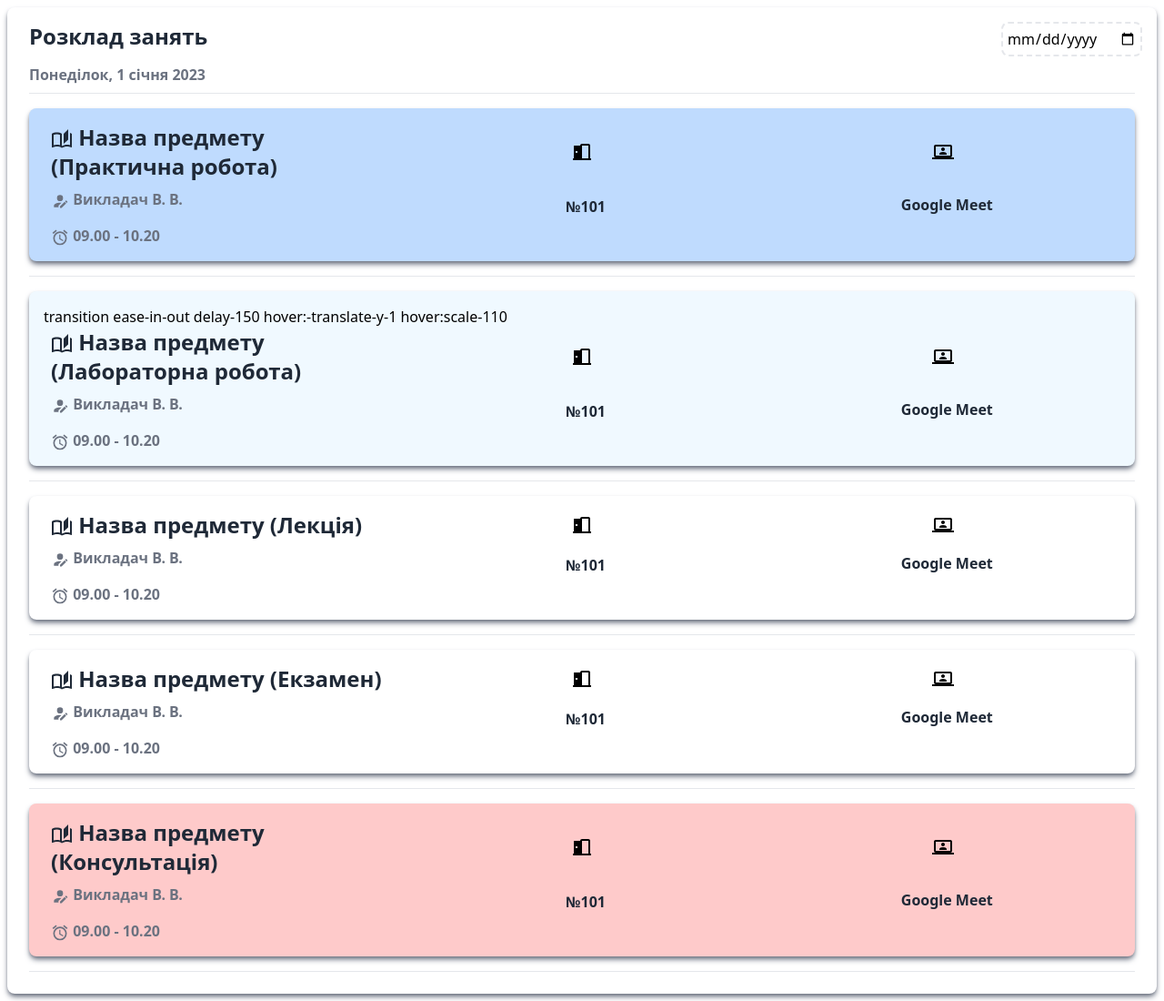
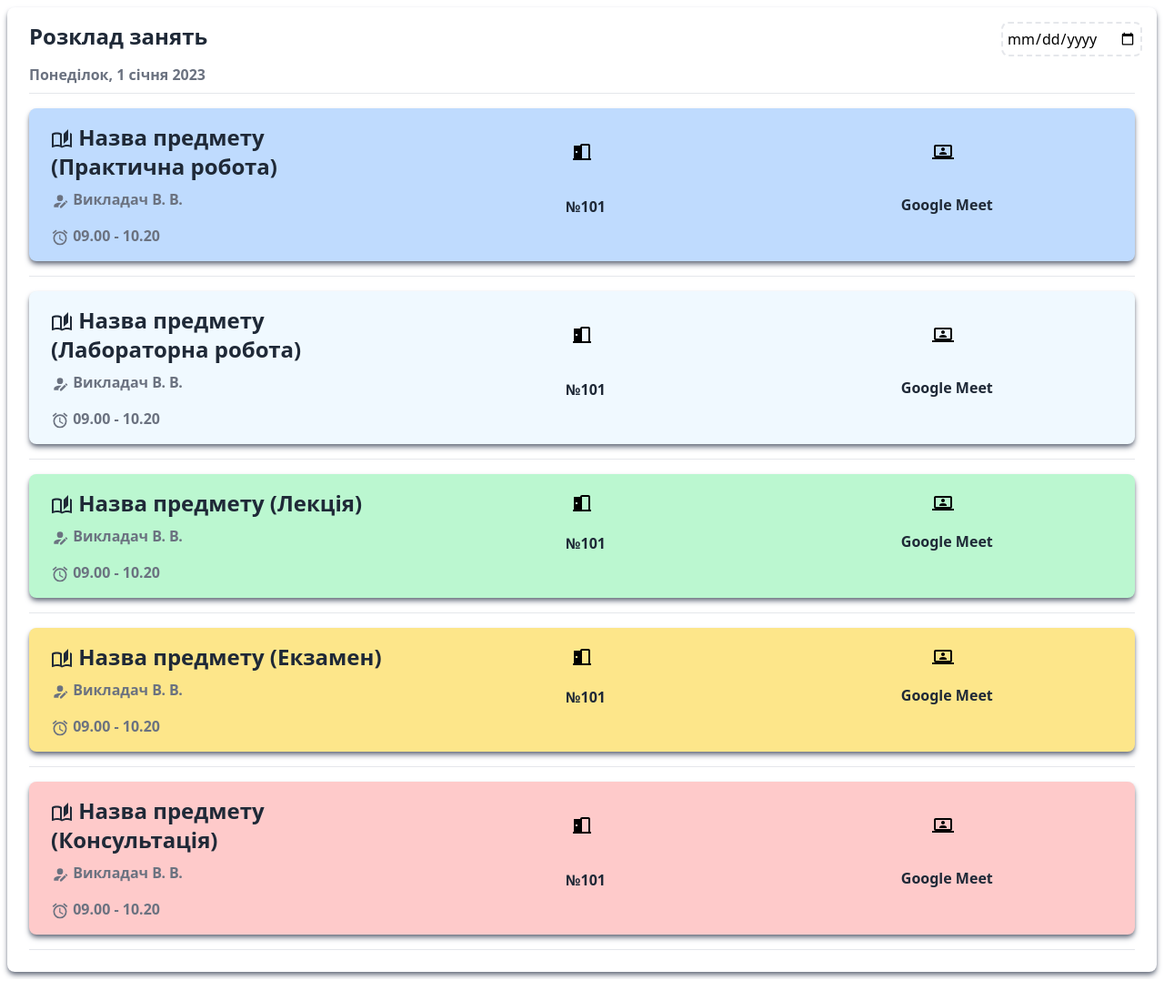
Before and after one commit to WhiteSenat0r/WebOA--Front-End-, a plain HTML site: page Calendar Tailwind/index.html in a window 1280 px wide. Shown: the whole page at 91% size. After the commit the page ends 1076 px from the top, so only its background shows below. Drawn offline with nearby package versions, Linux system fonts and the light colour scheme.

Commit message:
Fixed code issues & verified on HTML validator.

```diff
--- a/Calendar Tailwind/index.html
+++ b/Calendar Tailwind/index.html
@@ -62,7 +62,6 @@
                                 09.00 - 10.20
                             </div>
                         </div>
-
                     </div>
                 </li>
                 <li>
@@ -72,7 +71,6 @@
                 </li>
                 <li class="p-2">
                     <div class="container mx-auto w-auto p-4 shadow-md shadow-gray-500 rounded-lg bg-sky-50">
-                        transition ease-in-out delay-150 hover:-translate-y-1 hover:scale-110
                         <div class="grid grid-cols-3 gap-2">
                             <div class="font-bold sm:text-2xl text-gray-800 pl-2">
                                 <svg class="h-[1em] w-[1em] inline" viewBox="0 0 24 24">
@@ -109,7 +107,6 @@
                                 09.00 - 10.20
                             </div>
                         </div>
-
                     </div>
                 </li>
                 <li>
@@ -118,8 +115,7 @@
                     </div>
                 </li>
                 <li class="p-2">
-                    <div class="container mx-auto w-auto p-4 shadow-md shadow-gray-500 rounded-lg bg-green-20
-                    transition ease-in-out delay-150 hover:-translate-y-1 hover:scale-1100">
+                    <div class="container mx-auto w-auto p-4 shadow-md shadow-gray-500 rounded-lg bg-green-200">
                         <div class="grid grid-cols-3 gap-2">
                             <div class="font-bold sm:text-2xl text-gray-800 pl-2">
                                 <svg class="h-[1em] w-[1em] inline" viewBox="0 0 24 24">
@@ -156,7 +152,6 @@
                                 09.00 - 10.20
                             </div>
                         </div>
-
                     </div>
                 </li>
                 <li>
@@ -165,8 +160,7 @@
                     </div>
                 </li>
                 <li class="p-2">
-                    <div class="container mx-auto w-auto p-4 shadow-md shadow-gray-500 rounded-lg bg-amber-20
-                    transition ease-in-out delay-150 hover:-translate-y-1 hover:scale-1100">
+                    <div class="container mx-auto w-auto p-4 shadow-md shadow-gray-500 rounded-lg bg-amber-200">
                         <div class="grid grid-cols-3 gap-2">
                             <div class="font-bold sm:text-2xl text-gray-800 pl-2">
                                 <svg class="h-[1em] w-[1em] inline" viewBox="0 0 24 24">
@@ -203,7 +197,6 @@
                                 09.00 - 10.20
                             </div>
                         </div>
-
                     </div>
                 </li>
                 <li>
@@ -212,8 +205,7 @@
                     </div>
                 </li>
                 <li class="p-2">
-                    <div class="container mx-auto w-auto p-4 shadow-md shadow-gray-500 rounded-lg bg-red-200"
-                    transition ease-in-out delay-150 hover:-translate-y-1 hover:scale-110>
+                    <div class="container mx-auto w-auto p-4 shadow-md shadow-gray-500 rounded-lg bg-red-200">
                         <div class="grid grid-cols-3 gap-2">
                             <div class="font-bold sm:text-2xl text-gray-800 pl-2">
                                 <svg class="h-[1em] w-[1em] inline" viewBox="0 0 24 24">
@@ -250,7 +242,6 @@
                                 09.00 - 10.20
                             </div>
                         </div>
-
                     </div>
                 </li>
                 <li>
```
